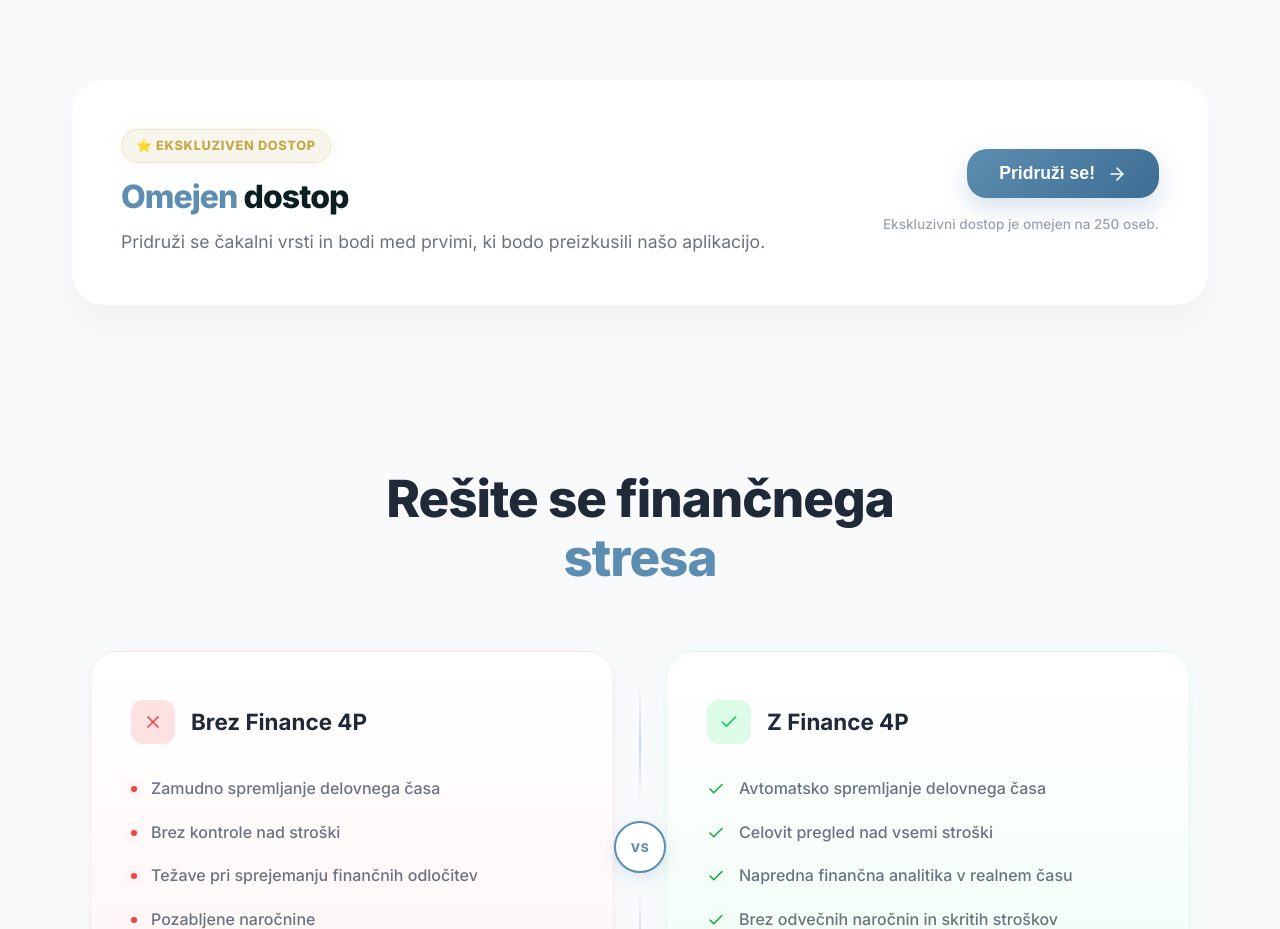
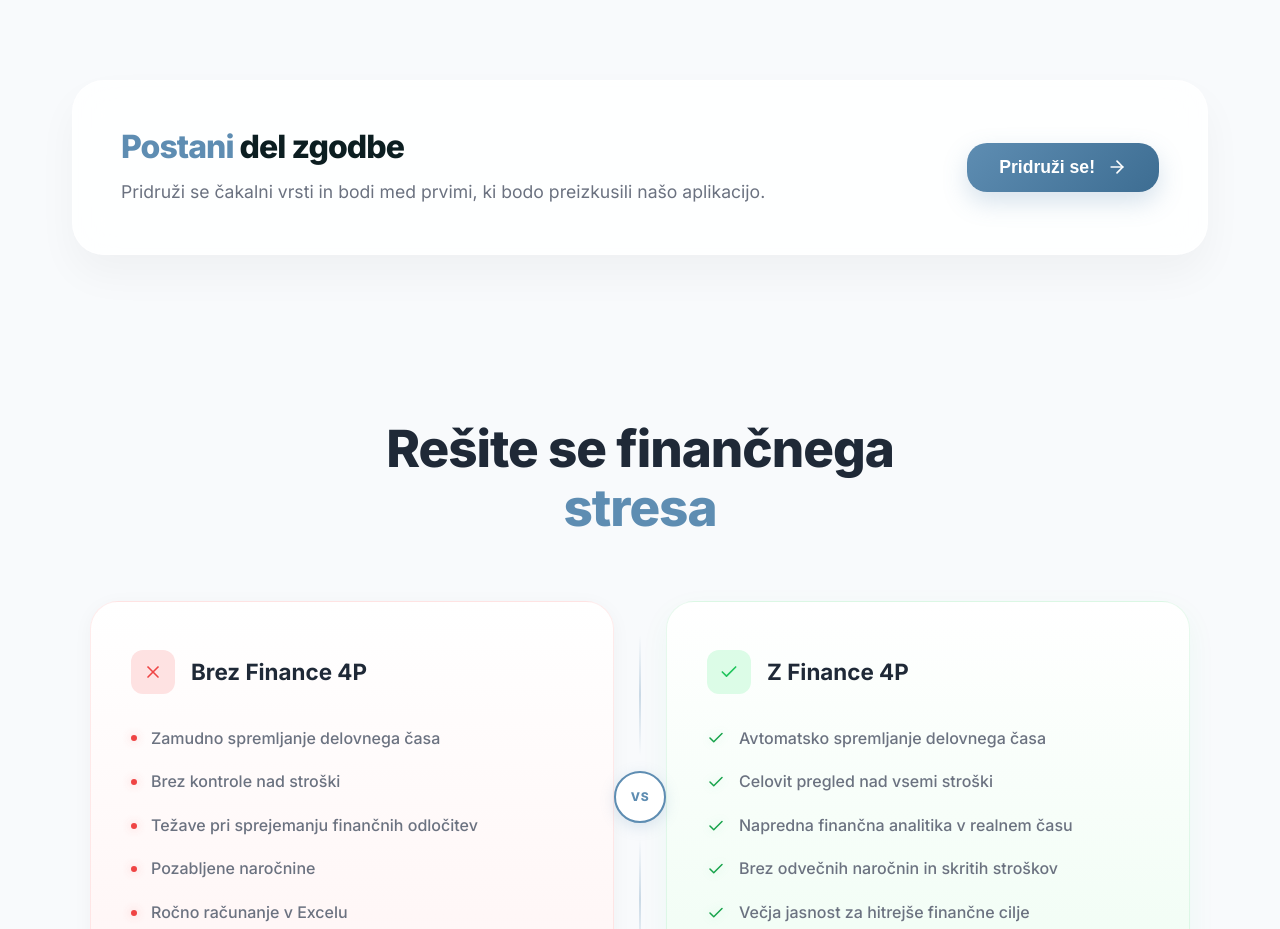
Before and after one commit to filipkolle/Landing-4P, a React (Vite) app: page / in a window 1280 px wide. Shown: the part 2300-3229 px from the top of the page. Built offline with nearby package versions, Linux system fonts and the light colour scheme.

Commit message:
style: remove 'Omejen dostop' limits and badge from the CTA card

```diff
--- a/src/components/SubscribeCTA.jsx
+++ b/src/components/SubscribeCTA.jsx
@@ -18,10 +18,7 @@ const SubscribeCTA = () => {
         >
           <div className="subscribe-grid">
             <div className="subscribe-content">
-              <div className="cta-badge animated-badge">
-                <span>⭐ Ekskluziven dostop</span>
-              </div>
-              <h3><span className="highlight-blue">Omejen</span> dostop</h3>
+              <h3><span className="highlight-blue">Postani</span> del zgodbe</h3>
               <p>Pridruži se čakalni vrsti in bodi med prvimi, ki bodo preizkusili našo aplikacijo.</p>
             </div>
 
@@ -33,7 +30,6 @@ const SubscribeCTA = () => {
                 <span>Pridruži se!</span>
                 <ArrowRight size={20} />
               </button>
-              <p className="cta-info-text">Ekskluzivni dostop je omejen na 250 oseb.</p>
             </div>
           </div>
         </motion.div>
```
